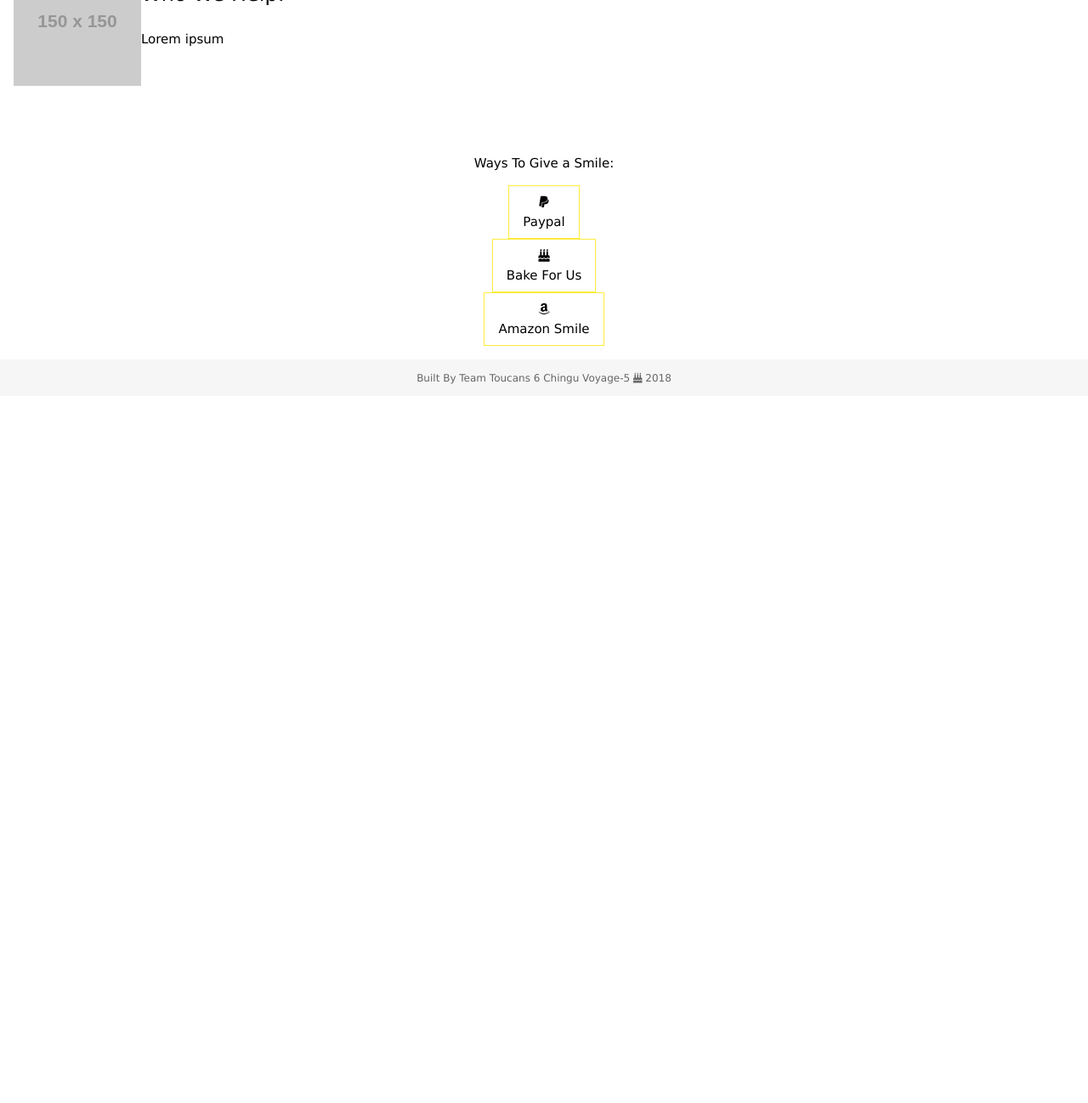
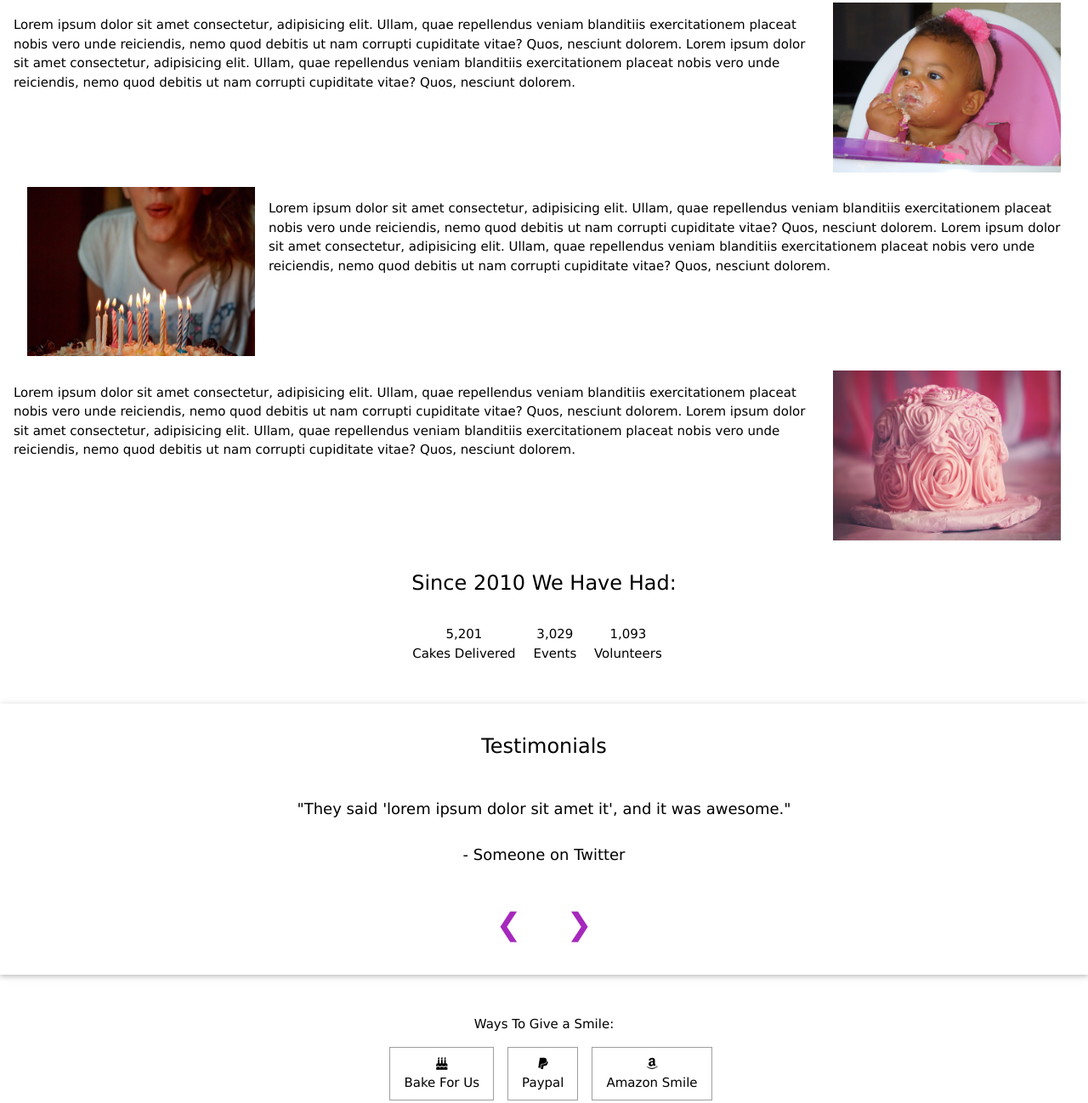
Before and after one commit to chingu-voyage5/Toucans-Team-6, a plain HTML site: page index.html in a window 1280 px wide. Shown: the part 268-1566 px from the top of the page at 85% size. Before the commit the page ends 800 px from the top, so only its background shows below. Drawn offline with Linux system fonts and the light colour scheme; placeholder pictures from the web are drawn by us.

Commit message:
Images, HTML and content added.

```diff
--- a/css/main.css
+++ b/css/main.css
@@ -571,7 +571,7 @@ a {
 }
 
 .w3-bar .w3-bar-item {
-    padding: 8px 16px;
+    /* padding: 8px 16px; */
     float: left;
     width: auto;
     border: none;
@@ -1553,7 +1553,7 @@ a {
 .w3-yellow,
 .w3-hover-yellow:hover {
     color: #000 !important;
-    background-color: #ffeb3b !important
+    background-color: yellow !important
 }
 
 .w3-white,
@@ -1699,7 +1699,7 @@ a {
 
 .w3-text-purple,
 .w3-hover-text-purple:hover {
-    color: #9c27b0 !important
+    color: #a628bd !important
 }
 
 .w3-text-deep-purple,
@@ -1724,7 +1724,7 @@ a {
 
 .w3-text-yellow,
 .w3-hover-text-yellow:hover {
-    color: #d2be0e !important
+    color: rgb(254, 254, 20) !important
 }
 
 .w3-text-white,
@@ -1918,6 +1918,23 @@ a {
 
 
 /* Custom CSS */
-.headerGradient{
+.gradient{
     background-image: linear-gradient(to top, #f6f6f289 0%, #f6f6f289 .5%, #fff 100%);
 }
+
+.helpPhotos{
+    width: 300px;
+    height:200px;
+}
+
+.evenHelpPhoto{
+    float:left;
+}
+
+.oddHelpPhoto{
+    float:right;
+}
+
+.smileSize {
+
+}
--- a/index.html
+++ b/index.html
@@ -33,15 +33,32 @@
     </header>
 
   <!--WHO WE HELP SECTION-->
+    <p class="w3-xlarge w3-panel">Who We Help:</p>
+
     <section class="w3-panel">
-      <a href="https://placeholder.com"><img align="left" src="http://via.placeholder.com/150x150"></a>
-      <p class="w3-xlarge">Who We Help:</p>
-      <p>Lorem ipsum</p>
+        <img class="w3-container helpPhotos oddHelpPhoto" src="images/baby-182167_640.jpg" alt="child hand reaching for birthday cake">
+        <p>Lorem ipsum dolor sit amet consectetur, adipisicing elit. Ullam, quae repellendus veniam blanditiis exercitationem placeat nobis vero unde reiciendis, nemo quod debitis ut nam corrupti cupiditate vitae? Quos, nesciunt dolorem. Lorem ipsum dolor sit amet consectetur, adipisicing elit. Ullam, quae repellendus veniam blanditiis exercitationem placeat nobis vero unde reiciendis, nemo quod debitis ut nam corrupti cupiditate vitae? Quos, nesciunt dolorem.</p>
+      </div>
+    </section>
+
+    <section class="w3-panel">
+        <img class="w3-container helpPhotos evenHelpPhoto" src="images/child-blowing-candles.jpg" alt="child blowing candles out on birthday cake">
+        <p>Lorem ipsum dolor sit amet consectetur, adipisicing elit. Ullam, quae repellendus veniam blanditiis exercitationem placeat nobis vero unde reiciendis, nemo quod debitis ut nam corrupti cupiditate vitae? Quos, nesciunt dolorem. Lorem ipsum dolor sit amet consectetur, adipisicing elit. Ullam, quae repellendus veniam blanditiis exercitationem placeat nobis vero unde reiciendis, nemo quod debitis ut nam corrupti cupiditate vitae? Quos, nesciunt dolorem.</p>
+      </div>
+    </section>
+
+    <section class="w3-panel">
+        <img class="w3-container helpPhotos oddHelpPhoto" src="images/pink-sprinkle-cake.jpg" alt="pink sprinkle cake">
+        <p>Lorem ipsum dolor sit amet consectetur, adipisicing elit. Ullam, quae repellendus veniam blanditiis exercitationem placeat nobis vero unde reiciendis, nemo quod debitis ut nam corrupti cupiditate vitae? Quos, nesciunt dolorem. Lorem ipsum dolor sit amet consectetur, adipisicing elit. Ullam, quae repellendus veniam blanditiis exercitationem placeat nobis vero unde reiciendis, nemo quod debitis ut nam corrupti cupiditate vitae? Quos, nesciunt dolorem.</p>
+      </div>
     </section>
 
   <!--DATA SECTION-->
-    <section class="w3-panel">
-
+    <section class="w3-panel w3-center">
+      <p class="w3-xlarge w3-panel">Since 2010 We Have Had:</p>
+        <p class="w3-show-inline-block w3-margin-right">5,201  <br>Cakes Delivered</p>
+        <p class="w3-show-inline-block w3-margin-right"> 3,029 <br>Events</p>
+        <p class="w3-show-inline-block w3-margin-right"> 1,093 <br>Volunteers</p>
     </section>
 
   <!--WAYS TO DONATE/GIVE A SMILE SECTION-->
@@ -50,28 +67,70 @@
     </section>
 
   <!--TESTIMONIALS SECTION-->
-    <section class="w3-panel">
-    </section>
+  <section>
+    <div class="w3-panel w3-card-2 w3-padding">
+        <p class="w3-center w3-xlarge w3-text-black">Testimonials</p>
+        <div class="w3-large w3-content w3-display-container w3-center w3-panel">
+          <p class="mySlides">"They said 'lorem ipsum dolor sit amet it', and it was awesome." <br><br> - Someone on Twitter</p>
+          <p class="mySlides">"I just wanted to thank you for making my son's birthday so happy. I want able to give him a party. I'm a domestic violence victim, a single parent of 4. My income is so low that this cake was the best gift ever to him. I made him pancakes as a special breakfast, and then surprised him with the cupcakes. Thank you so much" <br><br> - M. Free on IG</p>
+          <p class="mySlides">"She enjoyed the cake with her case manager and described it as being moist and delicious. Since she hasn't been able to celebrate her birthday in a few years she was extremely grateful for the cake." <br><br> - I.P on Facebook</p>
+
+
+        </div>
+
+        <div class="w3-center">
+          <div class="w3-section">
+            <button class="w3-button w3-margin-right w3-xxlarge w3-text-purple w3-hover-white w3-hover-text-yellow" onclick="plusDivs(-1)">&#10094;</button>
+            <button class="w3-button w3-xxlarge w3-text-purple w3-hover-white w3-hover-text-yellow" onclick="plusDivs(1)"> &#10095;</button>
+          </div>
+        </div>
+
+    </div>
+  </section>
 
   <!--SOCIAL MEDIA/FOLLOW US SECTION-->
     <section class="w3-panel">
-      <div class="w3-center">
+      <div class="w3-center w3-panel">
         <p>Ways To Give a Smile:</p>
-        <div class="w3-center">
-          <a class="w3-button w3-white w3-border w3-border-yellow" href="#"><i class="fab fa-paypal"></i><br>Paypal</a>
-          <br>
-          <a class="w3-button w3-white w3-border w3-border-yellow" href="#"><i class="fas fa-birthday-cake"></i><br>Bake For Us</a>
-          <br>
-          <a class="w3-button w3-white w3-border w3-border-yellow" href="#"><i class="fab fa-amazon"></i><br>Amazon Smile</a>
-          <br>
+        <div class="w3-bar">
+          <a class="smileSize w3-margin-left w3-button w3-white w3-border w3-border-grey w3-bar-item" href="#"><i class="fas fa-birthday-cake"></i><br>Bake For Us</a>
+
+          <a class="smileSize w3-margin-left w3-button w3-white w3-border w3-border-grey w3-bar-item" href="#"><i class="fab fa-paypal"></i><br>Paypal</a>
+
+          <a class="smileSize w3-margin-left w3-button w3-white w3-border w3-border-grey w3-bar-item" href="#"><i class="fab fa-amazon"></i><br>Amazon Smile</a>
+
           <!-- <a class="w3-button w3-white w3-border w3-border-yellow" href="#"></a> -->
         </div>
       </div>
     </section>
 
   <!--FOOTER SECTION-->
-    <footer class="w3-center w3-bar w3-container w3-small w3-light-grey w3-opacity">
+    <footer class="w3-center w3-bar w3-container w3-small w3-opacity">
       <p>Built By Team Toucans 6 Chingu Voyage-5 <i class="fas fa-birthday-cake"></i> 2018</p>
     </footer>
+
+
+
+
+  <!-- JS -->
+    <script>
+      var slideIndex = 1;
+      showDivs(slideIndex);
+
+      function plusDivs(n) {
+        showDivs(slideIndex += n);
+      }
+
+      function showDivs(n) {
+        var i;
+        var x = document.getElementsByClassName("mySlides");
+        if (n > x.length) {slideIndex = 1}
+        if (n < 1) {slideIndex = x.length}
+        for (i = 0; i < x.length; i++) {
+            x[i].style.display = "none";
+        }
+        x[slideIndex-1].style.display = "block";
+      }
+    </script>
   </body>
 </html>
```
Also changed, not shown: images/baby-182167_640.jpg (added), images/bake-1838364_1920.jpg (added), images/birthday-party-1438901.jpg (added), images/birthday-party-gift-trimmings_4460x4460.jpg (added), images/cake-1954054_640.jpg (added), images/child-blowing-candles.jpg (added), images/doll-2705657_640.jpg (added), images/gift-553149_640.jpg (added), images/happy-birthday-2338813_640.jpg (added), images/pink-sprinkle-cake.jpg (added), 1 other file.
